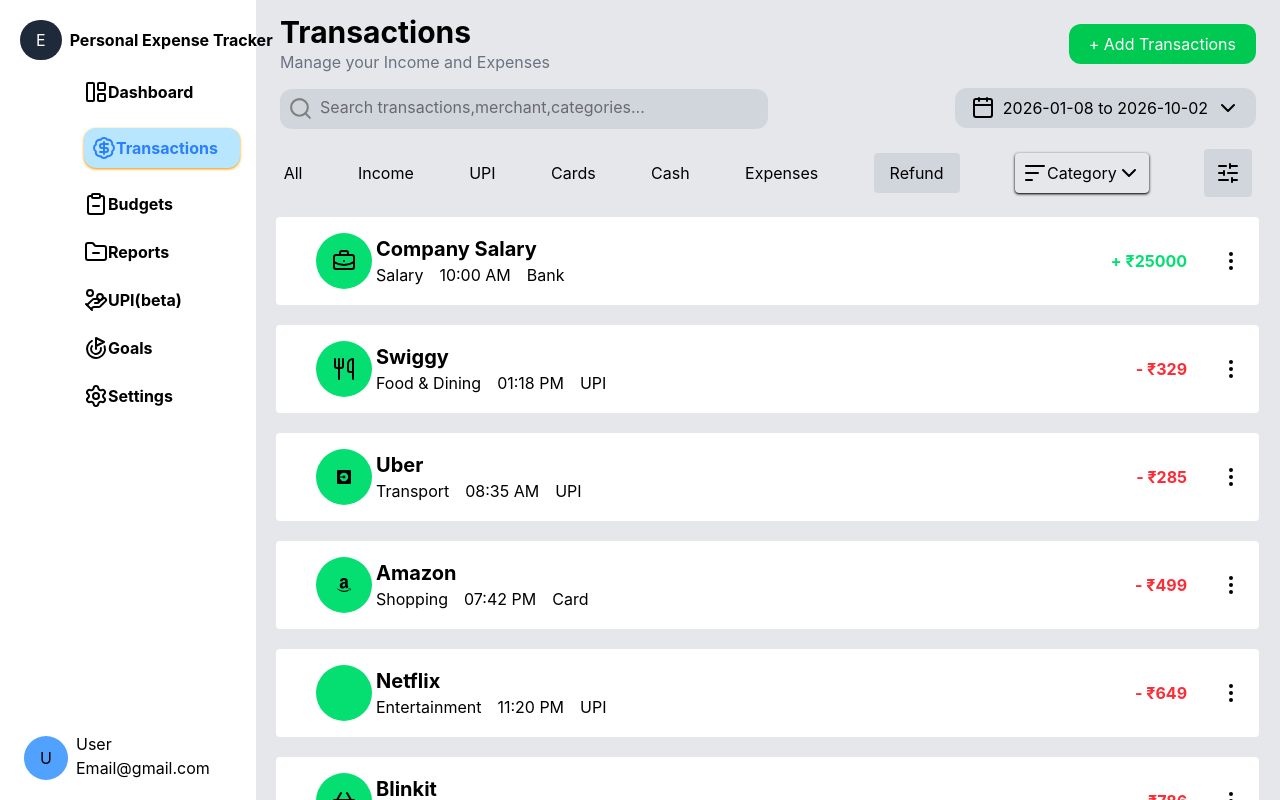
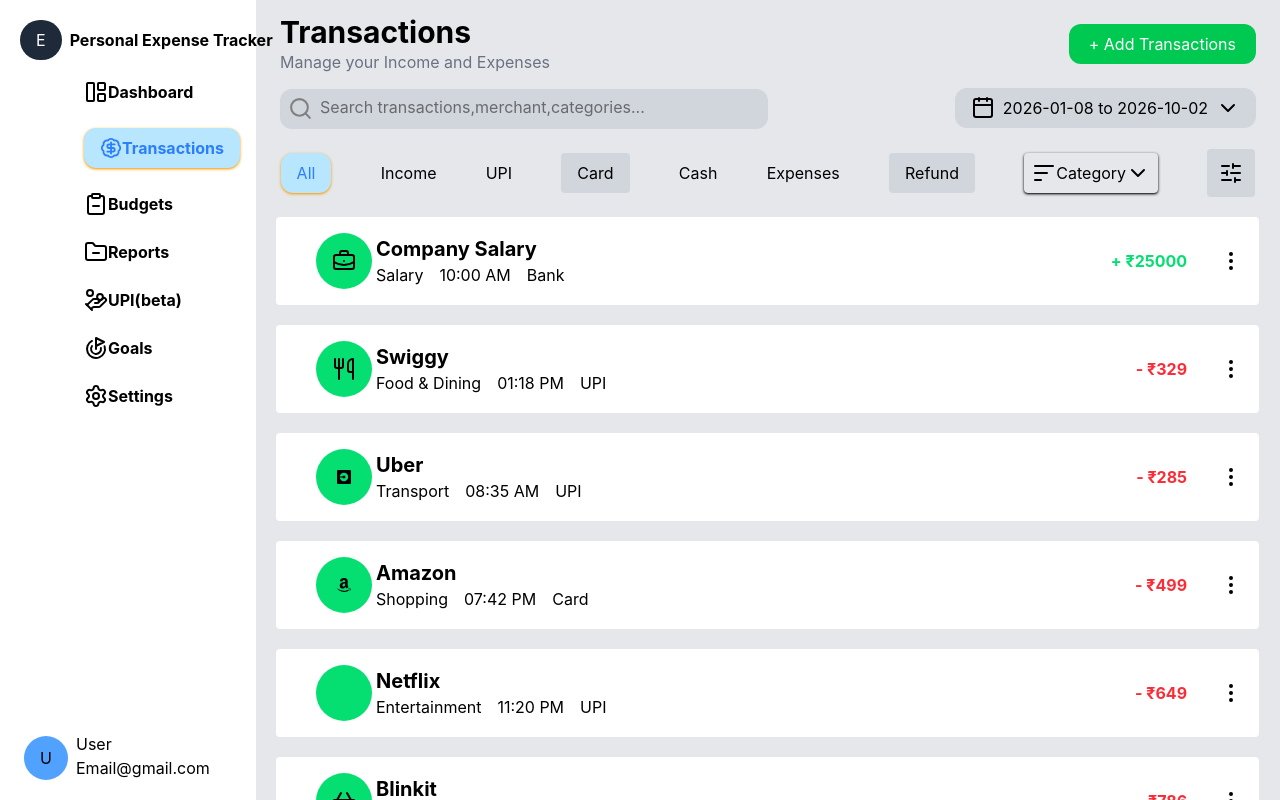
Before and after one commit to Devvvkun/Expense-Tracker-Application, a React (Vite) app: page /transactions in a window 1280 px wide. Built offline with nearby package versions, Linux system fonts and the light colour scheme; some icons are missing.

Commit message:
Working on the filter buttons logic

```diff
--- a/src/Components/Navbar.jsx
+++ b/src/Components/Navbar.jsx
@@ -4,7 +4,7 @@
 const Navbar = () => {
    const navclass = ({isActive}) =>{
     return(
-    `w-auto flex  font-bold ${isActive ? ' bg-sky-200 text-blue-500 shadow-amber-500 shadow-sm  w-5 pl-2 py-2 rounded-xl' :'text-black'}`
+    `w-auto flex  font-bold ${isActive ? 'filter-active' :'text-black'}`
    )}
   return (
     <>
--- a/src/Components/TransactionComponents/Filter Components/Add.jsx
+++ /dev/null
@@ -1,9 +0,0 @@
-const Add = ({className}) => {
-
-  return (
-    <div className=''> <button className=
-    {className}>All</button> </div>
-  )
-}
-
-export default Add
--- /dev/null
+++ b/src/Components/TransactionComponents/Filter Components/All.jsx
@@ -0,0 +1,18 @@
+const All = ({ Activebtn, setActivebtn }) => {
+  return (
+    <button
+      className={
+        Activebtn === "All"
+          ? "filter-active"
+          : "filter-inactive"
+      }
+      onClick={() => {
+        setActivebtn("All");
+      }}
+    >
+      All
+    </button>
+  );
+};
+
+export default All;
--- a/src/Components/TransactionComponents/Filter Components/Card.jsx
+++ b/src/Components/TransactionComponents/Filter Components/Card.jsx
@@ -1,8 +1,8 @@
 import React from 'react'
-const Card = ({className}) => {
+const Card = ({Activebtn , setActivebtn}) => {
   return (
     <div >
-      <button className={className}>Cards</button>
+      <button className={ Activebtn == 'Card' ? 'filter-active' : 'filter-inactive'} onClick={()=> setActivebtn('Card')}>Card </button>
     </div>
   )
 }
--- a/src/Components/TransactionComponents/FilterDivHeader.jsx
+++ b/src/Components/TransactionComponents/FilterDivHeader.jsx
@@ -1,4 +1,5 @@
-import Add from './Filter Components/Add'
+import { useState } from 'react'
+import All from './Filter Components/All'
 import Card from './Filter Components/Card'
 import Cash from './Filter Components/Cash'
 import Category from './Filter Components/Category'
@@ -8,17 +9,20 @@
 import Refund from './Filter Components/Refund'
 import UPI from './Filter Components/UPI'
 const FilterDivHeader = () => {
+  const [Activebtn , setActivebtn] = useState("All")
+  console.log(Activebtn);
+
   return (
     <div className='flex items-center justify-around mt-5'>
-        <Add  />
-        <Income />
-        <UPI />
-        <Card />
-        <Cash />
-        <Expenses />
-        <Refund />
-        <Category />
-        <Filter />
+        <All Activebtn={Activebtn} setActivebtn={setActivebtn} />
+        <Income Activebtn={Activebtn} setActivebtn={setActivebtn} />
+        <UPI Activebtn={Activebtn} setActivebtn={setActivebtn} />
+        <Card Activebtn={Activebtn} setActivebtn={setActivebtn} />
+        <Cash Activebtn={Activebtn} setActivebtn={setActivebtn} />
+        <Expenses Activebtn={Activebtn} setActivebtn={setActivebtn} />
+        <Refund Activebtn={Activebtn} setActivebtn={setActivebtn} />
+        <Category Activebtn={Activebtn} setActivebtn={setActivebtn} />
+        <Filter Activebtn={Activebtn} setActivebtn={setActivebtn} />
     </div>
   )
 }
--- a/src/Components/TransactionComponents/TransactionBody.jsx
+++ b/src/Components/TransactionComponents/TransactionBody.jsx
@@ -15,13 +15,11 @@
   className="bg-white w-[96%] text-black h-22 m-5
              grid grid-cols-[100px_1fr_150px_40px] items-center rounded-sm"
 >
-  {/* Logo */}
   <div className="h-14 w-14 rounded-full bg-green-400
                   flex justify-center items-center ml-10">
     <Icons />
   </div>
 
-  {/* Transaction details */}
   <div>
     <h2 className="font-bold text-xl">{data.merchant}</h2>
 
@@ -31,13 +29,9 @@
       <div>{data.paymentMethod}</div>
     </div>
   </div>
-
-  {/* Amount */}
   <div className={`text-right pr-8 font-bold ${data.type == 'expense' ? "text-red-500" : "text-green-400"}`}>
    {data.type == 'income' ? "+" : "-"} ₹{data.amount}
   </div>
-
-  {/* Menu */}
   <div>
     <EllipsisVertical />
   </div>
--- a/src/index.css
+++ b/src/index.css
@@ -5,8 +5,12 @@
 /*======================
     404 page
 =======================*/
-
-
+@utility filter-active {
+  @apply bg-sky-200 text-blue-500 shadow-amber-500 shadow-sm  py-2 px-4 flex justify-center w-auto rounded-xl;
+}
+@utility filter-inactive{
+  @apply  px-4 py-2 bg-gray-300 rounded-sm;
+}
 .page_404{ padding:40px 0; background:#fff; font-family: 'Arvo', serif;
 }
 
```
